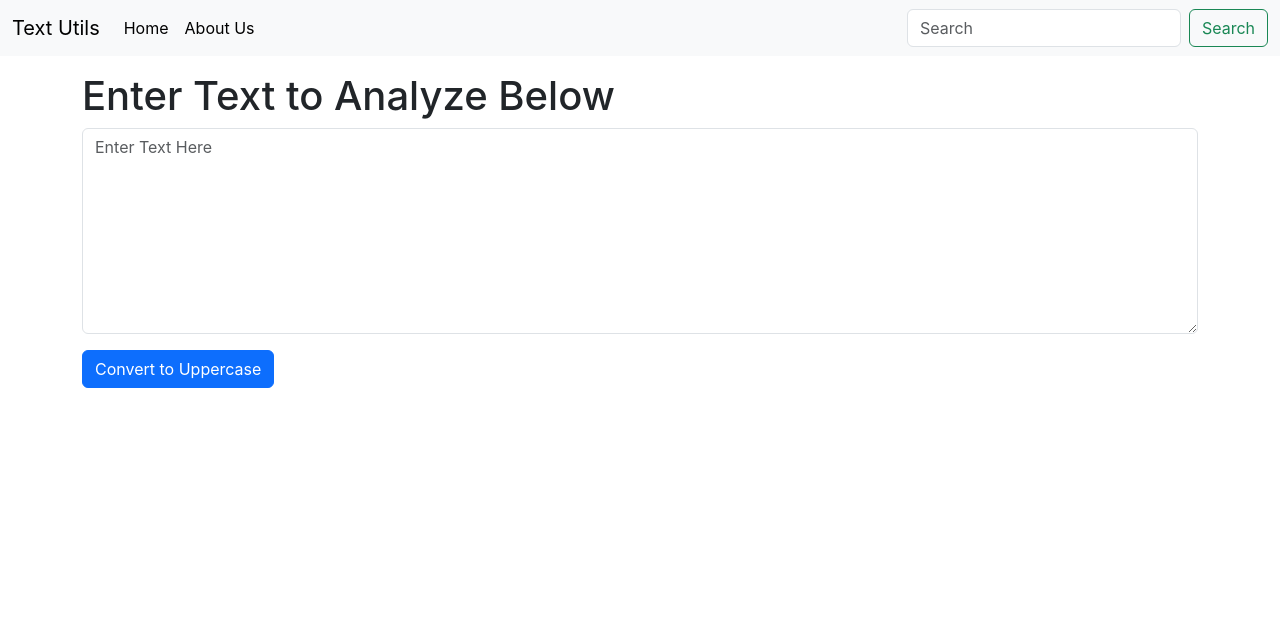
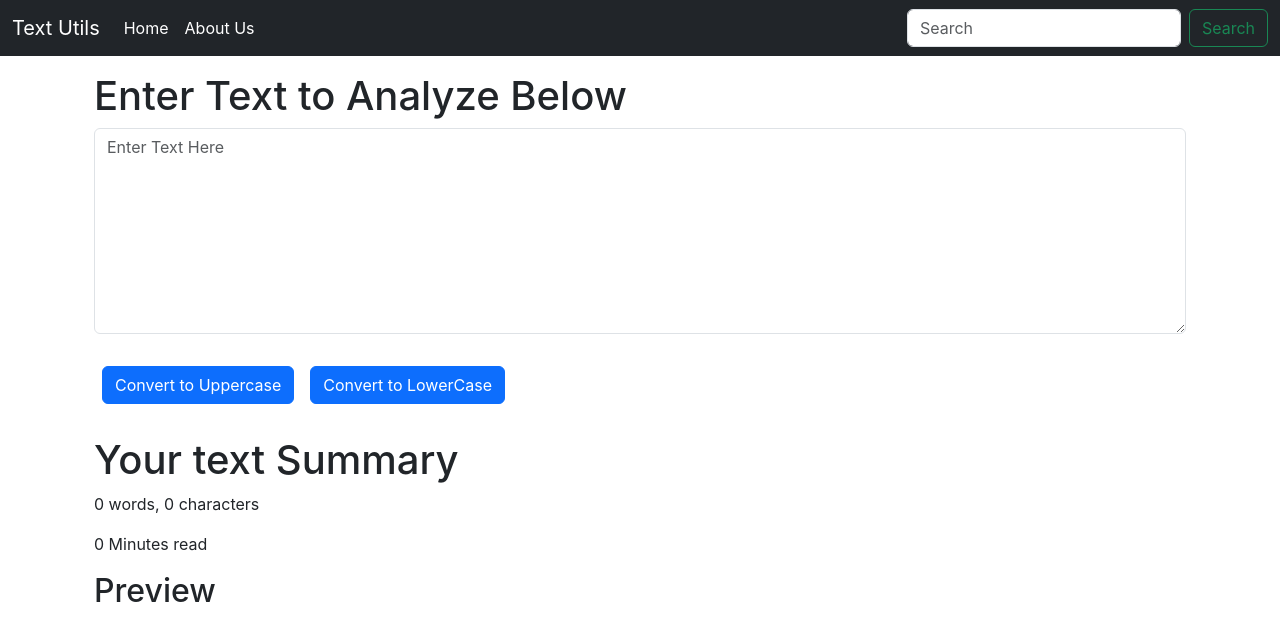
Before and after one commit to See-Its-Manish/TextUtils, a React (Create React App) app: page / in a window 1280 px wide. Shown: the top 640 px of the page. Built offline with nearby package versions, Linux system fonts and the light colour scheme.

Commit message:
Added Functionality for Lower Case conversion, Text Summary and Preview

```diff
--- a/src/components/Navbar.js
+++ b/src/components/Navbar.js
@@ -3,7 +3,7 @@
 
 export default function Navbar(props) {
   return (
-        <nav className="navbar navbar-expand-lg bg-body-tertiary">
+        <nav className="navbar navbar-expand-lg navbar-dark bg-dark">
         <div className="container-fluid">
         <a className="navbar-brand" href="#Navbar">{props.title}</a>
         <button className="navbar-toggler" type="button" data-bs-toggle="collapse" data-bs-target="#navbarSupportedContent" aria-controls="navbarSupportedContent" aria-expanded="false" aria-label="Toggle navigation">
--- a/src/components/TextForm.js
+++ b/src/components/TextForm.js
@@ -1,4 +1,5 @@
 import React, {useState} from 'react'
+
 
 export default function TextForm(props) {
     const handleUpClick = () => {
@@ -10,10 +11,20 @@
         console.log("On Change");
         setText(event.target.value)
     }
+    const analyzeWords = () => {
+        if(text === "") return 0;
+        return text.split(" ").length;
+    }
+    const handleLowClick = () => {
+        console.log("LowerCase is Clicked");
+        let newText = text.toLowerCase();
+        setText(newText);
+    }
     const [text, setText] = useState("");
     return (
 
-    <div>
+        <>
+            <div className="container">
                 <h1>{props.heading}</h1>
                 <div className="mb-3">
                     <textarea
@@ -23,8 +34,18 @@
                         rows="8"
                         placeholder='Enter Text Here'
                     ></textarea>
-        <button className='btn btn-primary my-3' onClick={handleUpClick}>Convert to Uppercase</button>
                 </div>
+                <button className='btn btn-primary my-3 mx-2' onClick={handleUpClick}>Convert to Uppercase</button>
+                <button className='btn btn-primary my-3 mx-2' onClick={handleLowClick}>Convert to LowerCase</button>
             </div>
+            <div className="container my-3">
+                <h1>Your text Summary</h1>
+                <p>{analyzeWords()} words, {text.length} characters</p>
+                <p>{0.008*analyzeWords()} Minutes read</p>
+                <h2>Preview</h2>
+                <p>{text}</p>
+            </div>
+        </>
+
     )
 }
```
Lines whose indentation alone changed are shown as unchanged.
